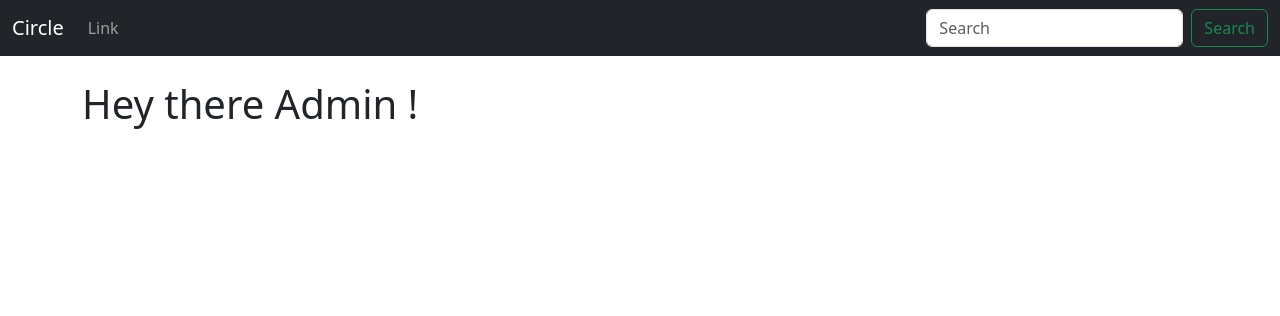
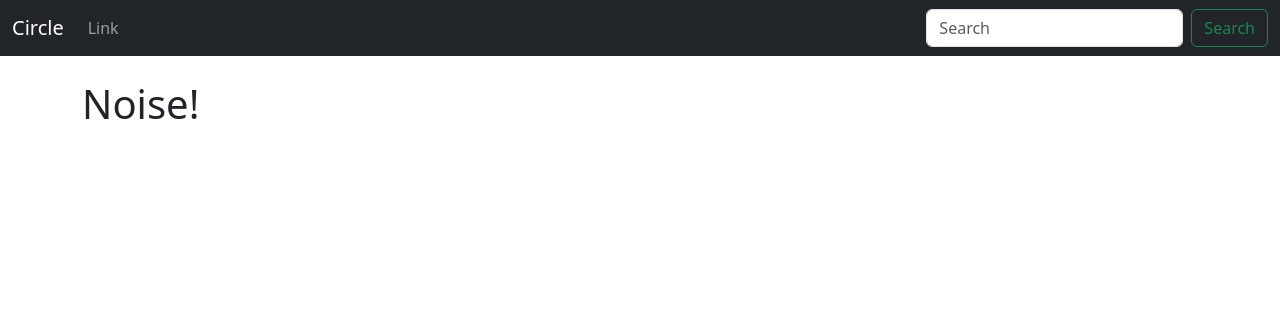
Before and after one commit to Eamateli/Circle, a Django app: page / in a window 1280 px wide. Shown: the top 316 px of the page. Run offline with Django 5.2, Linux system fonts and the light colour scheme.

```diff
--- a/social/circle/templates/home.html
+++ b/social/circle/templates/home.html
@@ -2,7 +2,7 @@
 
 {% block content %}
 
-<h1>Hey there Admin !</h1>
+<h1>Noise!</h1>
 
 
 {% endblock %}
```
